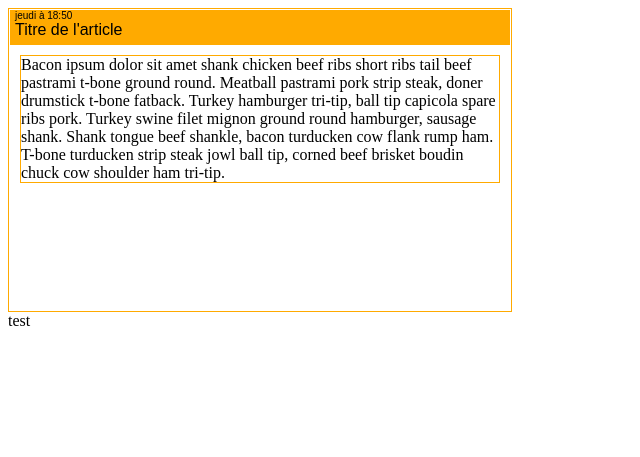
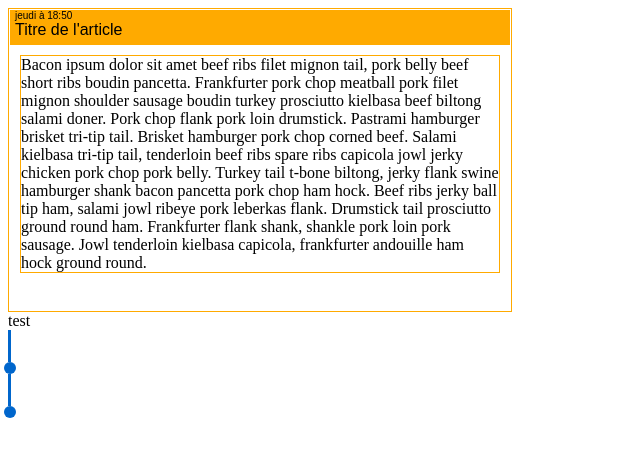
Before and after one commit to fuzzs/reg, a CodeIgniter app: page /index.php/uitest/test in a window 1280 px wide. Shown: the top 457 px of the page, without its empty margins (0-640 px from the left). Run offline with CodeIgniter, Linux system fonts and the light colour scheme; some libraries are stand-ins or nearby versions.

Commit message:
refactoing artSelector JS

```diff
--- a/application/views/UiTestView.php
+++ b/application/views/UiTestView.php
@@ -12,6 +12,7 @@
         <link rel="/css/humanity/jquery-ui-1.9.2.custom.css">
         <script src="/js/jquery-1.8.3.js"></script>
         <script src="/js/jquery-ui-1.9.2.custom.js"></script>
+        <script src="/js/artselector.class.js"></script>
         <style>
             .selectBox {
                 position: absolute;
@@ -26,15 +27,40 @@
             }
 
             .selection {
-                background-color: #9999ff;
+                background-color: #86b3df;
                 color: #ffffff;
+            }
+
+            .selectHandle
+            {
+                width: 1px;
+                height: 30px;
+                border: #0066cc solid 1px;
+                background-color: #0066cc;
+            }
+
+            .selectHandleCircle
+            {
+                position: relative;
+                left: -4px;
+                background: #0066cc;
+                width: 12px;
+                height: 12px;
+                border-radius: 50%;
+                border-color: #6aa0d6;
+                border-width: 5px
             }
 
         </style>
     </head>
     <script>
+
+
+
         $(function()
         {
+            //lastLetterPosition = artSelector.getLastLetterPosition();
+
             $("#artTextBox").selectable({
                start: function(event, ui){
                    startTextSelection(event, ui);
@@ -53,38 +79,33 @@
             $("#artSelectBox").css("left", left);
             $("#artSelectBox").css("top", $("#artTextBoxContent").offset().top);
             //$("#debug").text($(event.currentTarget));
-            var currCar = findLetterOver(event.clientX, event.clientY);
+            var currCar = artSelector.findLetterOver(event.clientX, event.clientY);
 
 
             var article =  $("#artTextBoxContent");
             var text = article.text().trim();
             var newText = "<span class=\"selection\">" + text.substring(0, currCar) + "</span>" + text.substring(currCar);
             article.html(newText);
+
+            artSelector.setHandlePosition();
         }
 
-        function findLetterOver(clientX, clientY)
-        {
-            var artText = $("#artTextBoxContent")
-            var textWidth = artText.width();
-            var textHeight = artText.height();
-            var nbCar = artText.text().length;
 
-            var posInStr = clientX - artText.offset().left;
-            var currCar = posInStr / (textWidth / nbCar);
-            $("#debug").text(textWidth + " " + nbCar + " " + posInStr + " " + currCar);
 
-            return Math.floor(currCar);
-        }
+
+
+
 
     </script>
     <body>
-        <div id="artBox" style="width: 500px; height: 300px; border: #fa0 solid 1px; padding: 1px">
+        <div id="artBox" style="width: 500px; height: 300px; border: #fa0 solid 1px; padding: 1px;">
             <div id="artTitleBox" style="width: 100%; height: 35px; background-color: #fa0; border: #ffffff solid 0px;">
                 <div id="artDate" style="font: 10px Arial; vertical-align: middle; margin-left: 5px">jeudi à 18:50</div>
                 <div id="artTitle" style="font: 16px Arial; vertical-align: middle; margin-left: 5px">Titre de l'article</div>
             </div>
             <div id="artTextBox" style="width: content-box; height: content-box; margin: 10px; border: #fa0 solid 1px;">
-                <span id="artTextBoxContent">Bacon ipsum dolor sit amet shank chicken beef ribs short ribs tail beef pastrami t-bone ground round. Meatball pastrami pork strip steak, doner drumstick t-bone fatback. Turkey hamburger tri-tip, ball tip capicola spare ribs pork. Turkey swine filet mignon ground round hamburger, sausage shank. Shank tongue beef shankle, bacon turducken cow flank rump ham. T-bone turducken strip steak jowl ball tip, corned beef brisket boudin chuck cow shoulder ham tri-tip.</span>
+                <span id="artTextBoxContent">Bacon ipsum dolor sit amet beef ribs filet mignon tail, pork belly beef short ribs boudin pancetta. Frankfurter pork chop meatball pork filet mignon shoulder sausage boudin turkey prosciutto kielbasa beef biltong salami doner. Pork chop flank pork loin drumstick. Pastrami hamburger brisket tri-tip tail. Brisket hamburger pork chop corned beef.<p />
+Salami kielbasa tri-tip tail, tenderloin beef ribs spare ribs capicola jowl jerky chicken pork chop pork belly. Turkey tail t-bone biltong, jerky flank swine hamburger shank bacon pancetta pork chop ham hock. Beef ribs jerky ball tip ham, salami jowl ribeye pork leberkas flank. Drumstick tail prosciutto ground round ham. Frankfurter flank shank, shankle pork loin pork sausage. Jowl tenderloin kielbasa capicola, frankfurter andouille ham hock ground round.</span>
 
             </div>
         </div>
@@ -94,5 +115,12 @@
 
 
         <div id="debug">test</div>
+        <div id="handles"></div>
+
+
+        <script>
+            artSelector = new ArtSelector();
+            artSelector.initArticle($("#artTextBoxContent"));
+    </script>
     </body>
 </html>
--- /dev/null
+++ b/js/artselector.class.js
@@ -0,0 +1,95 @@
+/*
+ * To change this template, choose Tools | Templates
+ * and open the template in the editor.
+ */
+
+function ArtSelector()
+{
+    var article;
+    var selHandleFrom;
+    var selHandleTo;
+
+    this.lastLetterPosition;
+    this.lineHeight;
+
+}
+
+ArtSelector.prototype.initArticle = function (artObj)
+{
+    this.article = artObj;
+    this.createHandles();
+    this.getLastLetterPosition();
+    this.getLineHeight();
+}
+
+ArtSelector.prototype.getLastLetterPosition = function()
+{
+    if (this.article)
+    {
+        text = this.article.text().trim();
+
+        newText = text.substring(0, text.length - 1) + "<span id=\"artLastPos\">" + text.substring(text.length -1, 1) + "</span>"
+        this.article.html(newText);
+
+        artLastPosTop = $("#artLastPos").offset().top;
+        artLastPosLeft = $("#artLastPos").offset().left;
+
+        this.article.html(text);
+        this.lastLetterPosition = Object({top: artLastPosTop, left: artLastPosLeft});
+
+        return this.lastLetterPosition;
+    }
+    else
+    {
+        return false;
+    }
+}
+
+ArtSelector.prototype.createHandles = function()
+{
+    $("#handles").append("<div id=\"artSelectBoxHandleFrom\"><div class=\"selectHandle\"></div><div class=\"selectHandleCircle\"></div></div>");
+    $("#handles").append("<div id=\"artSelectBoxHandleTo\"><div class=\"selectHandle\"></div><div class=\"selectHandleCircle\"></div></div>");
+
+    this.selHandleFrom = $("#artSelectBoxHandleFrom");
+    this.selHandleTo = $("#artSelectBoxHandleTo");
+
+}
+
+ArtSelector.prototype.setHandlePosition = function()
+{
+    this.selHandleFrom.offset({top: this.article.offset().top, left: (this.article.offset().left - 2)});
+
+    if (this.lastLetterPosition != false)
+    {
+        this.selHandleTo.offset({top: this.lastLetterPosition.top, left: this.lastLetterPosition.left});
+    }
+}
+
+ArtSelector.prototype.getLineHeight = function()
+{
+    var text = this.article.text().trim();
+    var newText = "<span id=\"artHeight\">" + text.substring(0, 1) + "</span>" + text.substring(1);
+    this.article.html(newText);
+
+    this.lineHeight = $("#artHeight").height();
+
+    this.article.html(text);
+
+}
+
+ArtSelector.prototype.findLetterOver = function(clientX, clientY)
+{
+    textWidth = this.article.width();
+    textHeight = this.article.height();
+    lineHeight = this.lineHeight;
+    nbCar = this.article.text().length;
+    nbLines = Math.floor(textHeight / lineHeight);
+    carByLine = nbCar / nbLines;
+
+    posInStrX = clientX - this.article.offset().left;
+    posInStrY = clientY - this.article.offset().top;
+    currCar = (Math.ceil(posInStrY / lineHeight) - 1) * carByLine + (posInStrX / (textWidth / carByLine));
+    $("#debug").text(posInStrX + " " + currCar + " " + lineHeight + " " + carByLine);
+
+    return Math.floor(currCar);
+}
```
